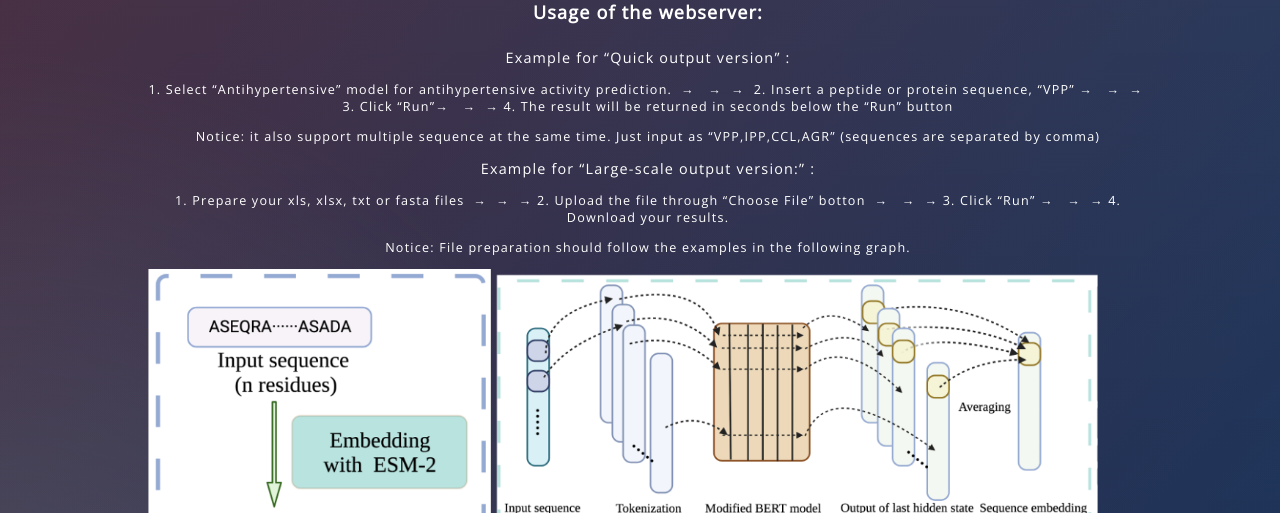
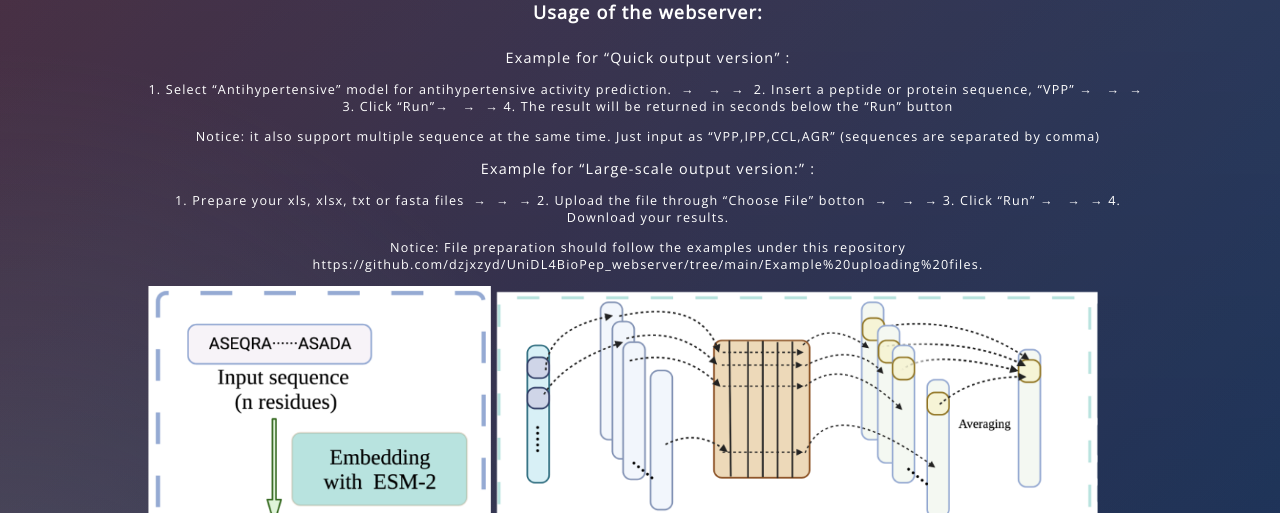
Before and after one commit to dzjxzyd/UniDL4BioPep_webserver, a Flask app: page / in a window 1280 px wide. Shown: the part 621-1134 px from the top of the page. Run offline with Flask 2, Linux system fonts and the light colour scheme; some web fonts are replaced.

Commit message:
Update index.html

```diff
--- a/templates/index.html
+++ b/templates/index.html
@@ -75,7 +75,7 @@
         <p style="font-size:70%">Notice: it also support multiple sequence at the same time. Just input as “VPP,IPP,CCL,AGR” (sequences are separated by comma)</p>
         <p style="font-size:80%"> Example for “Large-scale output version:” : </p>
         <p style="font-size:70%">1. Prepare your xls, xlsx, txt or fasta files  →  →  → 2. Upload the file through “Choose File” botton  →   →  → 3. Click “Run” →   →  → 4. Download your results. </p>
-        <p style="font-size:70%">Notice: File preparation should follow the examples in the following graph. </p>
+        <p style="font-size:70%">Notice: File preparation should follow the examples under this repository https://github.com/dzjxzyd/UniDL4BioPep_webserver/tree/main/Example%20uploading%20files. </p>
 
         <img src="static/css/Whole architecture.png" alt="Whole architecture" width="950" height="650" style="float:left">
     </div>
```
